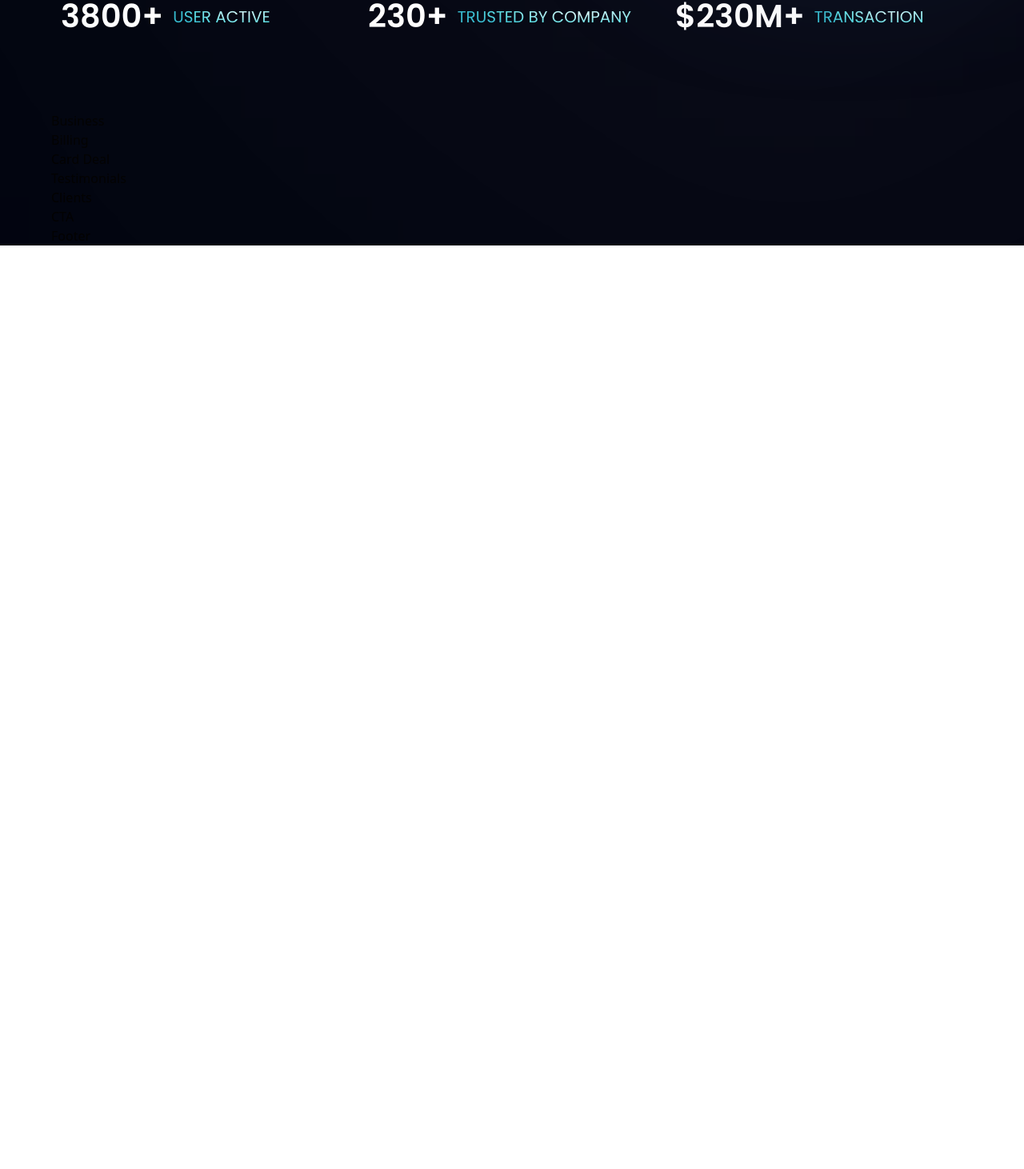
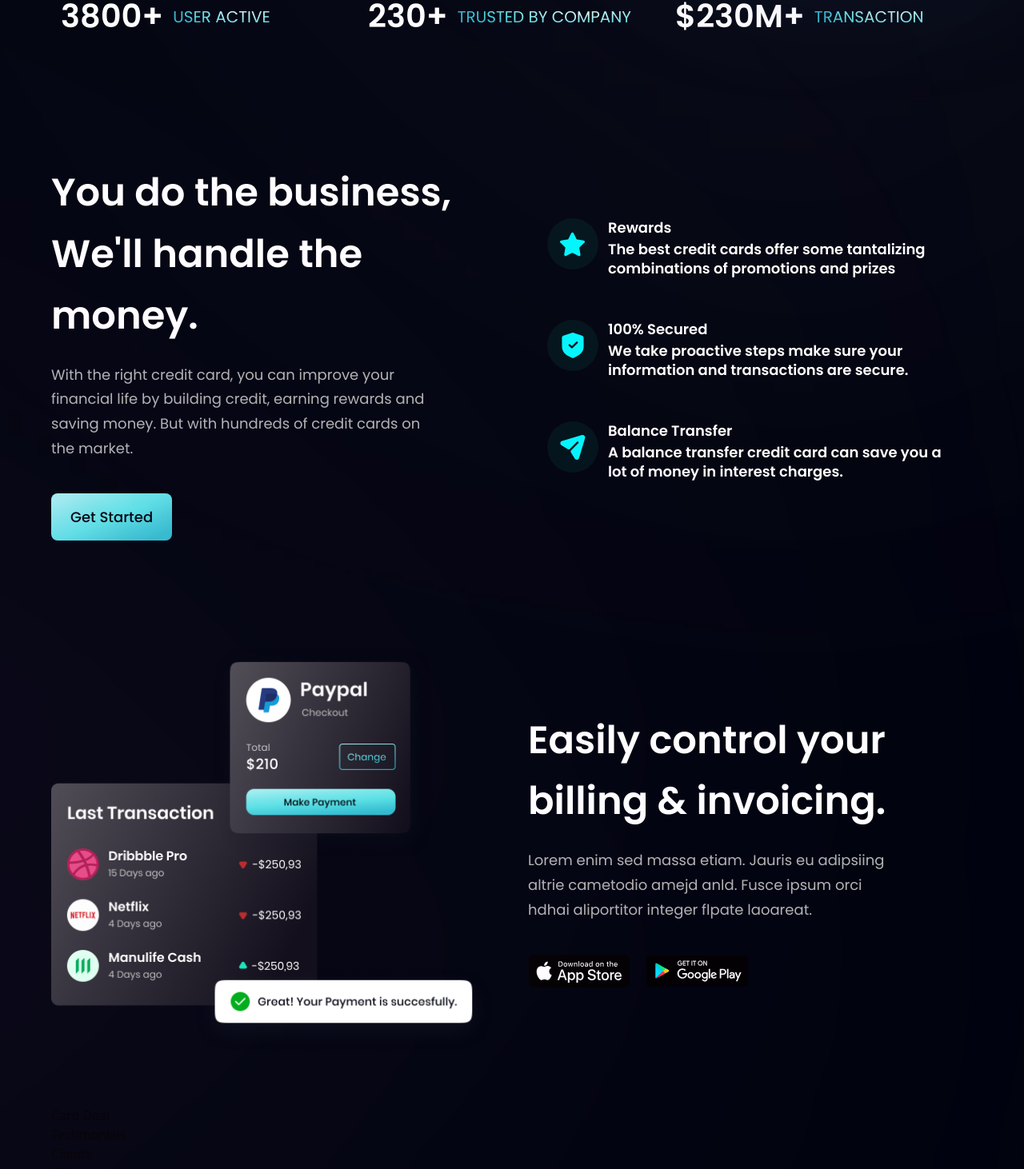
Before and after one commit to igudy/modern_bank_ui, a React (Vite) app: page / in a window 1280 px wide. Shown: the part 806-2268 px from the top of the page at 80% size. Before the commit the page ends 1113 px from the top, so only its background shows below. Built offline with nearby package versions, Linux system fonts and the light colour scheme.

Commit message:
Done with Billing Section

```diff
--- a/src/components/Billing.jsx
+++ b/src/components/Billing.jsx
@@ -1,10 +1,28 @@
-import React from 'react'
+import { apple, bill, google } from '../assets';
+import styles, { layout } from '../style';
 
-const Billing = () =>
-    (
-        <div>
-            <h1>Billing</h1>
-        </div>
+const Billing = () => {
+    return (
+        <section id='product' className={layout.sectionReverse}>
+            <div className={layout.sectionImgReverse}>
+                <img src={bill} alt='billing' className='w-[100%] h-[100%] relative z-[5]' />
+                <div className='absolute z-[3] -left-1/2 top-0 w-[50%] h-[50%] rounded-full pink__gradient' />
+                <div className="absolute z-[0] -left-1/2 bottom-0 w-[50%] h-[50%] rounded-full pink__gradient" />
+            </div>
+
+            <div className={layout.sectionInfo}>
+                <h2 className={styles.heading2}> Easily control your <br className='sm:block hidden'/> billing & invoicing.</h2>
+                <p className={`${styles.paragraph} max-w-[470px] mt-5`}>Lorem enim sed massa etiam. Jauris eu adipsiing altrie
+                cametodio amejd anld. Fusce ipsum orci hdhai aliportitor integer flpate laoareat.</p>
+
+                {/* Add zoom in animation to this part */}
+                <div className='flex flex-row flex-wrap sm:mt-10 mt-6'>
+                    <img src={apple} alt="apple_store" className='w-[128px] h-[42px] object-contain mr-5 cursor-pointer' />
+                    <img src={google} alt="playstore" className='w-[128px] h-[42px] object-contain cursor-pointer' />
+                </div>
+            </div>
+        </section>
     )
+}
 
 export default Billing
--- a/src/components/Business.jsx
+++ b/src/components/Business.jsx
@@ -1,10 +1,44 @@
-import React from 'react'
+import styles, { layout } from '../style';
+import Button from './Button'
+import { features } from '../constants';
+
+
+// Destructing
+const FeatureCard = ({ icon, title, content, index }) => (
+    <div className={`flex flex-row p-6 rounded-[20px] ${index !== features.length - 1 } ? "mb-6" : "mb-0" feature-card`}>
+        <div className={`w-[64px] h-[64px] rounded-full ${styles.flexCenter} bg-dimBlue`}>
+            <img src={icon} alt="icon" className='w-[50%] h-[50%] object-contain' />
+        </div>
+        <div className='flex-1 flex flex-col ml-3'>
+            <h4 className='font-poppins font-semibold text-white text-[18px] leading-[23px] mb-1'>
+                {title}
+            </h4>
+            <p className='font-poppins font-semibold text-white text-[18px] leading-[24px] mb-1'>
+                {content}
+            </p>
+        </div>
+    </div>
+)
 
 const Business = () =>
     (
-        <div>
-            <h1>Business</h1>
-        </div>
+        <section id="features" className={layout.section}>
+            <div className={layout.sectionInfo}>
+                <h2 className={styles.heading2}>You do the business, <br className='sm:block hidden'/>We'll handle the money.</h2>
+                <p className={`${styles.paragraph} max-w-[470px] mt-5`}>
+                    With the right credit card, you can improve your financial life by building credit,
+                    earning rewards and saving money. But with hundreds of credit cards on the market.
+                </p>
+
+            <Button styles="mt-10" />
+            </div>
+
+            <div className={`${layout.sectionImg} flex-col`}>
+                {features.map((feature, index) => (
+                    <FeatureCard key={feature.id} {...feature} index={index} />
+                ))}
+            </div>
+        </section>
     )
 
 export default Business
--- a/src/components/Button.jsx
+++ b/src/components/Button.jsx
@@ -1,11 +1,9 @@
 import React from 'react'
 
-const Button = () =>
+const Button = ({styles}) =>
     (
         <div>
-             <h1>
-                Button
-            </h1>
+            <button type='button' className={`py-4 px-6 bg-blue-gradient font-poppins font-medium text-[18px] text-primary outline-none rounded-lg ${styles}`}>Get Started</button>
         </div>
     )
 
```
Also changed, not shown: src/components/GetStarted.jsx (+3 -4 lines).
